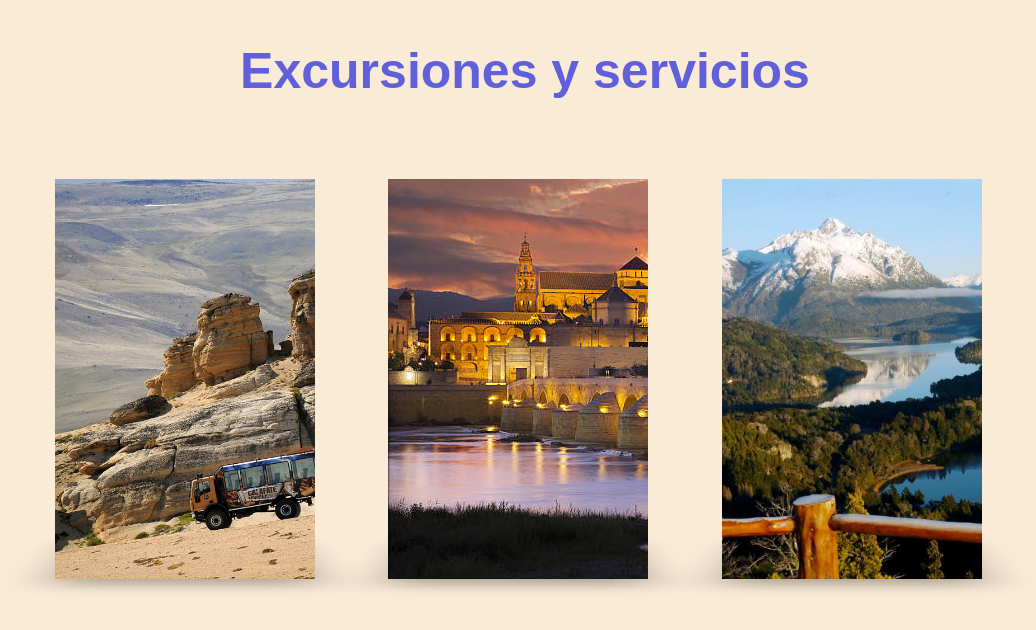
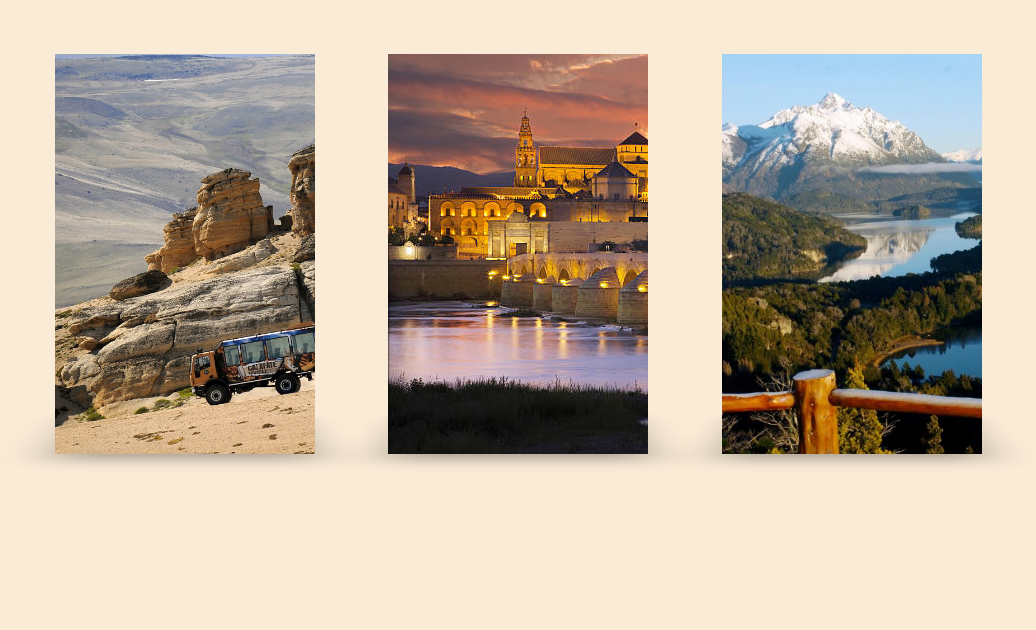
Before and after one commit to Rockafera/prueba, a plain HTML site: page index.html in a window 1280 px wide. Shown: the whole page, without its empty margins (115-1151 px from the left). Drawn offline with Linux system fonts and the light colour scheme.

Commit message:
Update index.html

```diff
--- a/index.html
+++ b/index.html
@@ -11,7 +11,7 @@
 
 <body>
     <div class="wrapper">
-        <h1 class="titulo">Excursiones y servicios</h1>
+
         <ul class="lista">
             <li class="scene">
                 <div class="movie">
```
